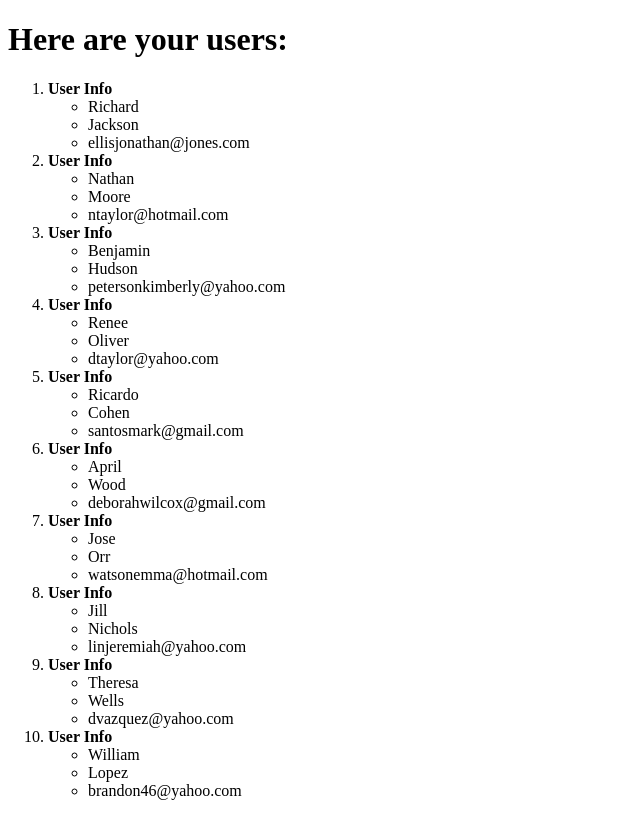
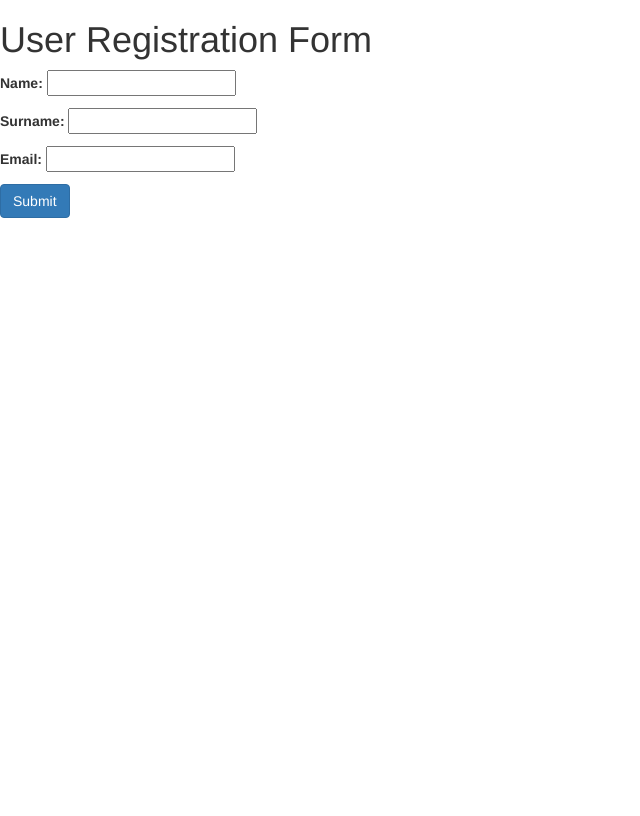
Before and after one commit to stef090/Django_FSC, a Django app: page /users/ in a window 1280 px wide. Shown: the whole page, without its empty margins (0-640 px from the left). Run offline with Django 3.2, Linux system fonts and the light colour scheme; data comes from the database, SQL or seed files in the repository; some libraries are stand-ins or nearby versions.

Commit message:
User registration form, ModelForm exercise

```diff
--- /dev/null
+++ b/DJANGO/ProTwo/AppTwo/forms.py
@@ -0,0 +1,7 @@
+from django.forms import ModelForm
+from AppTwo.models import User
+
+class UserForm(ModelForm):
+    class Meta:
+        model = User
+        fields = '__all__'
--- a/DJANGO/ProTwo/AppTwo/views.py
+++ b/DJANGO/ProTwo/AppTwo/views.py
@@ -1,6 +1,8 @@
 from django.shortcuts import render
 from django.http import HttpResponse
+from django.urls import reverse
 from AppTwo.models import User
+from . import forms
 
 # Create your views here.
 def index(request):
@@ -11,6 +13,17 @@ def help(request):
     return render(request,"AppTwo/help.html",context=context)
 
 def users(request):
-    users = User.objects.all()
-    context = {'users': users}
-    return render(request,"AppTwo/users.html",context=context)
+    # From Level Two
+    # users = User.objects.all()
+    # context = {'users': users}
+    form=forms.UserForm()
+    if request.method == "POST":
+        form = forms.UserForm(request.POST)
+        if form.is_valid():
+            form.save(commit=True)
+            return index(request)
+        else:
+            print("FORM INVALID!")
+
+
+    return render(request,"AppTwo/users.html",{'form':form})
--- a/DJANGO/ProTwo/templates/AppTwo/users.html
+++ b/DJANGO/ProTwo/templates/AppTwo/users.html
@@ -1,28 +1,22 @@
 <!DOCTYPE html>
-{% load staticfiles %}
 <html>
   <head>
     <meta charset="utf-8">
     <title>Users</title>
+    <link rel="stylesheet"
+    href="https://maxcdn.bootstrapcdn.com/bootstrap/3.3.7/css/bootstrap.min.css"
+    integrity="sha384-BVYiiSIFeK1dGmJRAkycuHAHRg32OmUcww7on3RYdg4Va+PmSTsz/K68vbdEjh4u"
+    crossorigin="anonymous">
   </head>
   <body>
-    <h1>Here are your users:</h1>
+    <h1>User Registration Form</h1>
+    <div class="Container">
+      <form method="post">
+        {{form.as_p}}
+        {% csrf_token %}
+        <input type="submit" name="" class="btn btn-primary" value="Submit">
+      </form>
+    </div>
 
-    <div class="userlist">
-        {% if users %}
-        <ol>
-          {% for user in users %}
-          <li><b>User Info</b></li>
-            <ul>
-            <li>{{ user.name }}</li>
-            <li>{{ user.surname }}</li>
-            <li>{{ user.email }}</li>
-            </ul>
-         {% endfor %}
-        </ol>
-        {% else %}
-        <p>NO USERS FOUND!</p>
-        {% endif %}
-    </div>
   </body>
 </html>
```
Also changed, not shown: DJANGO/ProTwo/templates/AppTwo/users_l2.html (added, +28 -0 lines), DJANGO/ProTwo/db.sqlite3.
